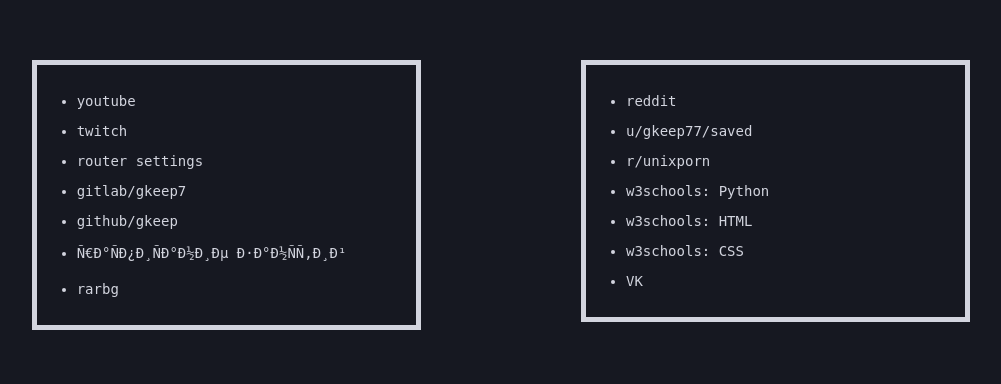
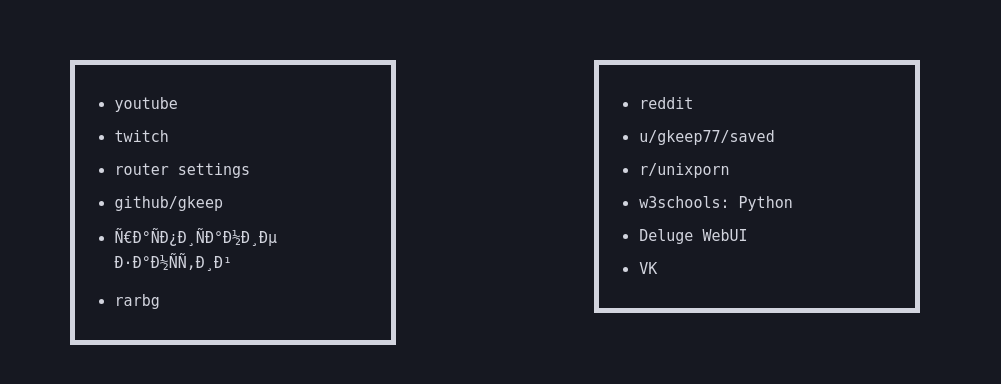
Before and after one commit to gkeep/dotfiles, a plain HTML site: page startpage/index.html in a window 1280 px wide. Shown: the part 170-554 px from the top of the page, without its empty margins (128-1129 px from the left). Drawn offline with Linux system fonts and the light colour scheme; a web font is replaced by a local one.

Commit message:
Update startpage

```diff
--- a/startpage/index.html
+++ b/startpage/index.html
@@ -17,9 +17,8 @@
             <li><p><a href="https://www.youtube.com">youtube</a></p></li>
             <li><p><a href="https://www.twitch.tv/directory/following/live">twitch</a></p></li>
             <li><p><a href="http://192.168.31.1/cgi-bin/luci/web">router settings</a></p></li>
-            <li><p><a href="https://gitlab.com/gkeep7/">gitlab/gkeep7</a></p></li>
 	    <li><p><a href="https://github.com/gkeep/">github/gkeep</a></p></li>
-	    <li><p><a href="http://pkgh.edu.ru/obuchenie/shedule-of-classes.html"><meta http-equiv="content-type" content="text/html;charset=utf-8"/>расписание занятий</a></p></li>
+	    <li><p><a href="https://simplepkgh.ga/pkgh/?r=15"><meta http-equiv="content-type" content="text/html;charset=utf-8"/>расписание занятий</a></p></li>
             <li><p><a href="https://rarbgmirror.xyz/torrents.php">rarbg</a></p></li>
         </ul>
     </div>
@@ -29,9 +28,8 @@
             <li><p><a href="https://www.reddit.com/user/GKeeP77/saved/">u/gkeep77/saved</a></p></li>
             <li><p><a href="https://www.reddit.com/r/unixporn/">r/unixporn</a></p></li>
             <li><p><a href="https://www.w3schools.com/python/default.asp">w3schools: Python</a></p></li>
-            <li><p><a href="https://www.w3schools.com/html/default.asp">w3schools: HTML</a></p></li>
-	    <li><p><a href="https://www.w3schools.com/css/default.asp">w3schools: CSS</a></p></li>
-            <li><p><a href="https://vk.com">VK</a></p></li>
+            <li><p><a href="http://192.168.31.254:8112">Deluge WebUI</a></p></li>
+            <li><p><a href="https://vk.com/im">VK</a></p></li>
         </ul>
     </div>
 </body>
--- a/startpage/style.css
+++ b/startpage/style.css
@@ -7,7 +7,7 @@
 body {
     background-color: #161821;
     font-family: DejaVu Sans Mono;
-    font-size: 14px;
+    font-size: 15px;
 }
 .flex {
     display: flex;
@@ -34,13 +34,13 @@
     color: #d2d4de;
     text-decoration: none;
 }
-li {
+ul {
     color: #d2d4de;
 }
 .mother {
     margin-top: 10%;
-    margin-left: 12%;
-    width: 30%;
+    margin-left: 15%;
+    width: 25%;
     border-color: #d2d4de;
     border-style: solid;
     border-width: 5px;
@@ -48,5 +48,4 @@
 }
 p {
     text-align: left;
-    font-weight: normal;
 }
```
